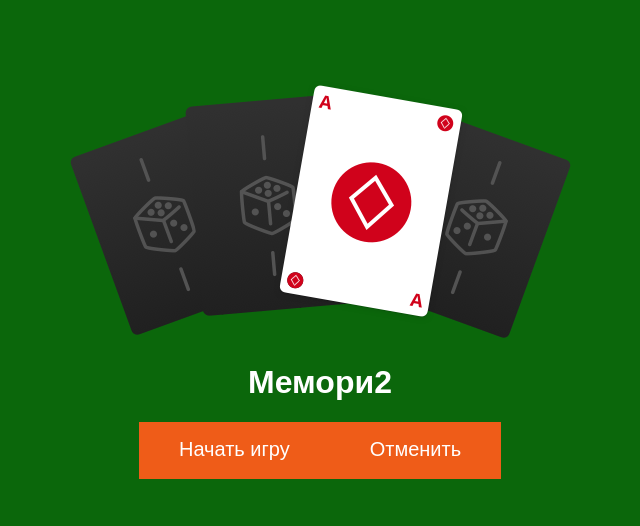
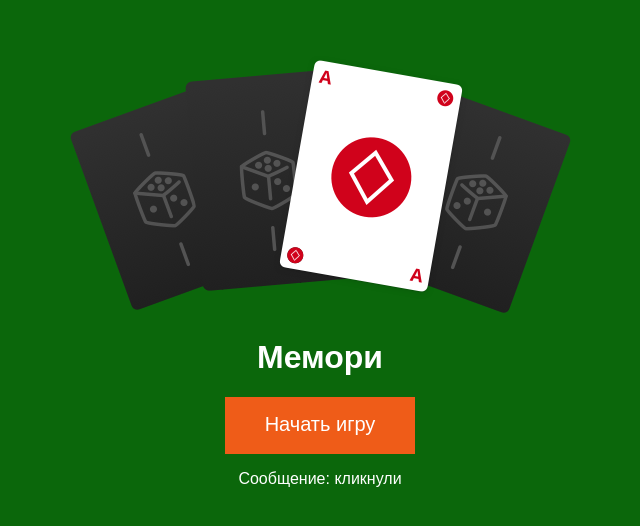
Before and after one commit to xsenia/memory-react, a React (Create React App) app: page / in a window 1280 px wide. Shown: the part 120-646 px from the top of the page, without its empty margins (320-960 px from the left). Built offline with nearby package versions, Linux system fonts and the light colour scheme.

Commit message:
state is workinggit add .!

```diff
--- a/src/Components/App/App.js
+++ b/src/Components/App/App.js
@@ -10,9 +10,8 @@ class App extends Component {
           <div id="deck" className="deck" data-tid="Deck">
             <div id="intro" className="intro">
               <img src={logo} className="App-logo" alt="Начать игру Start" />
-              <h1>Мемори2</h1>
+              <h1>Мемори</h1>
               <ButtonStart tid="NewGame-startGame" name="Начать игру" />
-              <ButtonStart tid="NewGame-startGame" name="Отменить" />
             </div>
             <div id="cardsWrap" className="hidden-block"></div>
           </div>
--- a/src/Components/ButtonStart/ButtonStart.js
+++ b/src/Components/ButtonStart/ButtonStart.js
@@ -3,31 +3,42 @@ import React, { Component } from 'react';
 class ButtonStart extends Component {
   constructor(props) {
       super(props);
-      this.state = {value: ''};
+      this.state = {clicked: true};
   }
 
-  ololoText = '';
 
-  componentWillMount(){
-    this.ololoText = '12345';
+  handleButt(event) {
+    event.preventDefault();
+    this.setState({ clicked: !this.state.clicked });
   }
 
-  sayOlolo(event){
-    if(event.target)
-      alert(this.ololoText);
+
+  render(){
+
+    let message;
+
+    if (this.state.clicked) {
+      message = 'кликнули';
+    } else {
+      message = 'не кликнули';
     }
 
-  render(){
+    console.log(this.state.clicked);
+
     return(
+      <div>
         <button
           id="newGameButton"
           data-tid={this.props.tid}
           className="buttonStart"
-        onClick={(e) => this.sayOlolo(e)}>
+          onClick={(еvent) => this.handleButt(еvent)}>
           {this.props.name}
         </button>
+        <p>Сообщение: {message}</p>
+      </div>
     );
   }
-}
+
+}//END class ButtonStart extends Component
 
 export default ButtonStart;
```
Lines whose indentation alone changed are shown as unchanged.
